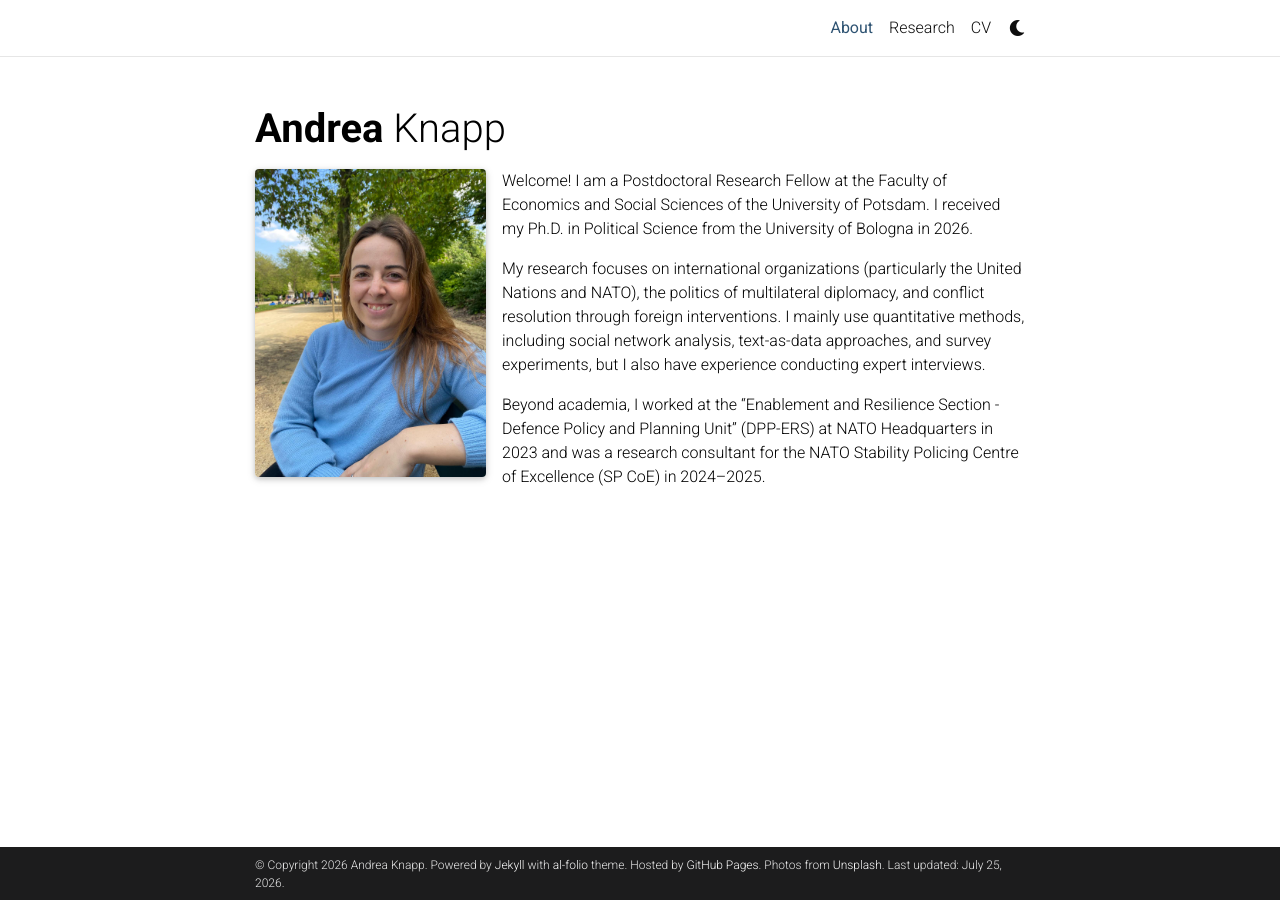
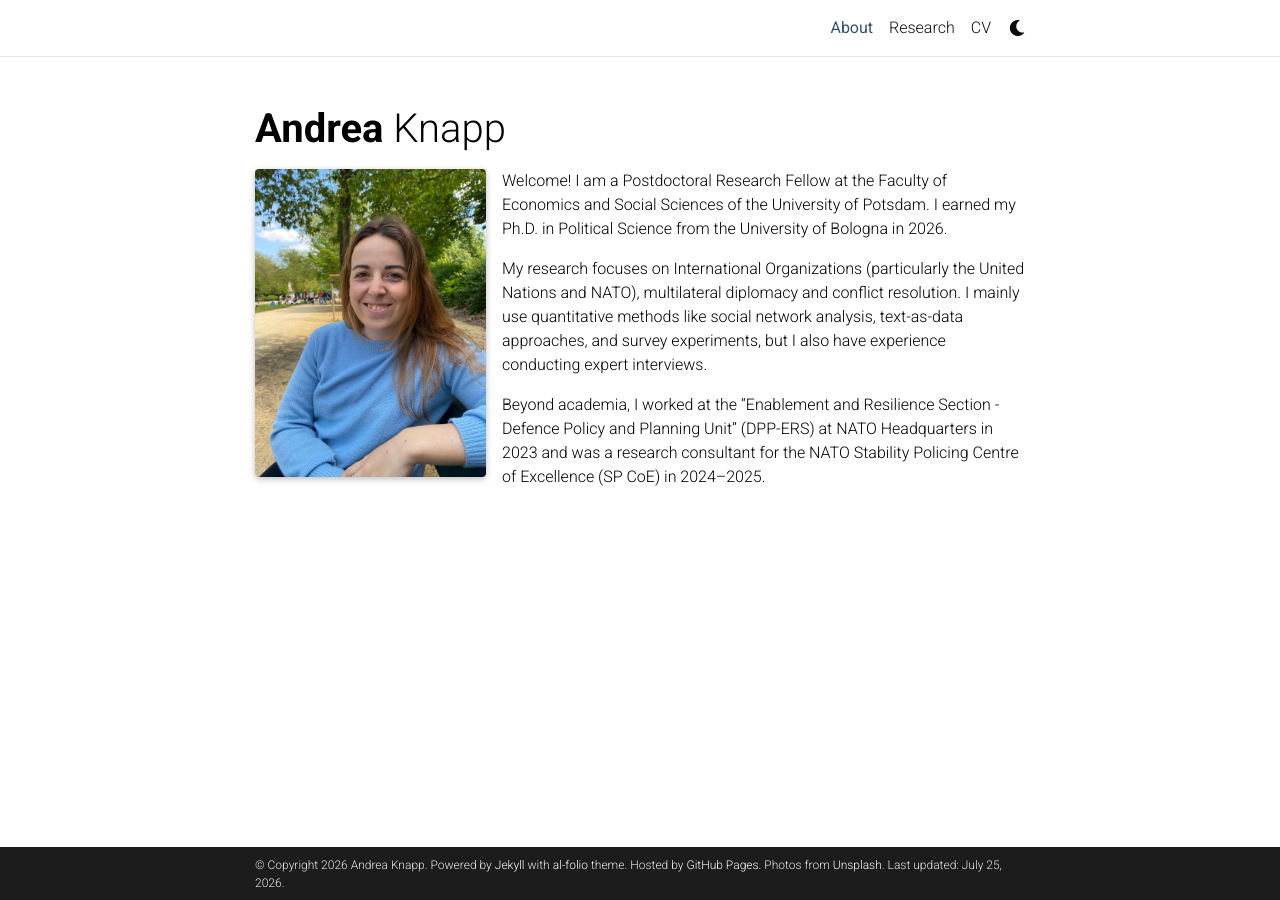
Before and after one commit to andrea-knpp/website, a Jekyll site: the page built from _pages/about.md, in a window 1280 px wide. Built offline with Jekyll 4.4.1, drawn with Linux system fonts in a browser that asks for light colours; full-size pictures stand in for the smaller copies a plugin makes; comment, search, counter and statistics services are not loaded; a style sheet for code colours, icons or effects is not loaded.

Commit message:
Update about.md

```diff
--- a/_pages/about.md
+++ b/_pages/about.md
@@ -13,8 +13,8 @@ profile:
 social: false
 ---
 
-Welcome! I am a Postdoctoral Research Fellow at the Faculty of Economics and Social Sciences of the University of Potsdam. I received my Ph.D. in Political Science from the University of Bologna in 2026.
+Welcome! I am a Postdoctoral Research Fellow at the Faculty of Economics and Social Sciences of the University of Potsdam. I earned my Ph.D. in Political Science from the University of Bologna in 2026.
 
-My research focuses on international organizations (particularly the United Nations and NATO), the politics of multilateral diplomacy, and conflict resolution through foreign interventions. I mainly use quantitative methods, including social network analysis, text-as-data approaches, and survey experiments, but I also have experience conducting expert interviews.
+My research focuses on International Organizations (particularly the United Nations and NATO), multilateral diplomacy and conflict resolution. I mainly use quantitative methods like social network analysis, text-as-data approaches, and survey experiments, but I also have experience conducting expert interviews.
 
 Beyond academia, I worked at the "Enablement and Resilience Section - Defence Policy and Planning Unit" (DPP-ERS) at NATO Headquarters in 2023 and was a research consultant for the NATO Stability Policing Centre of Excellence (SP CoE) in 2024–2025.
```
